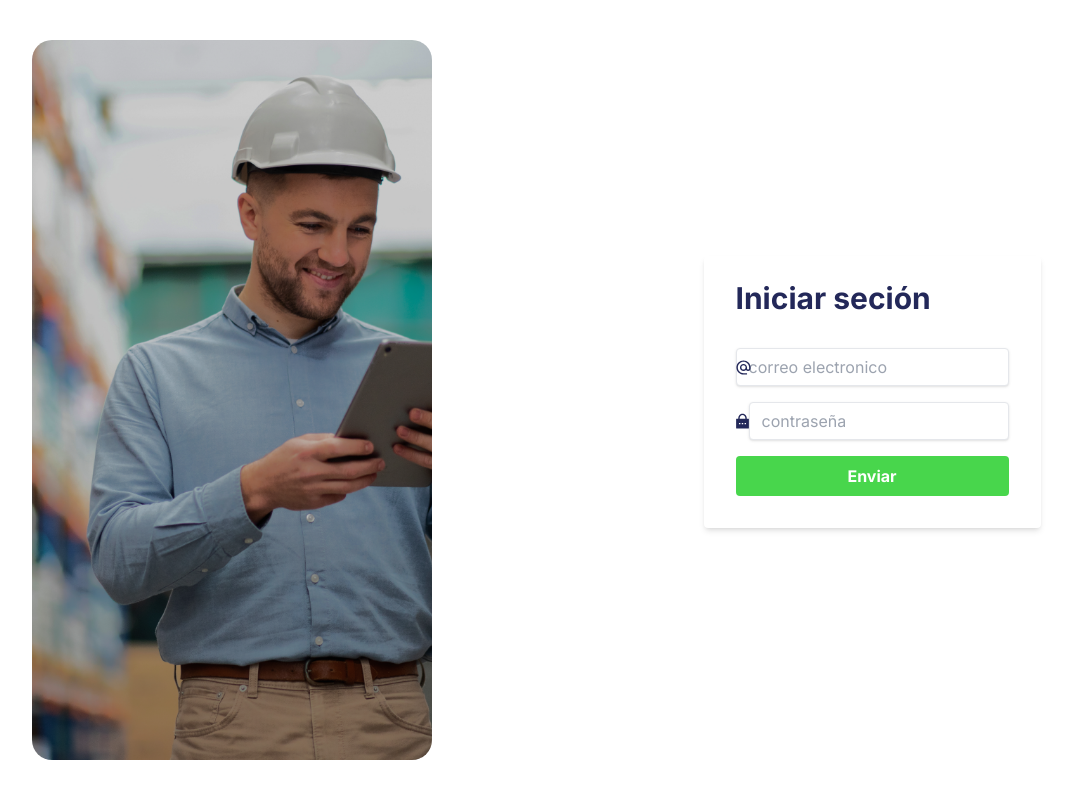
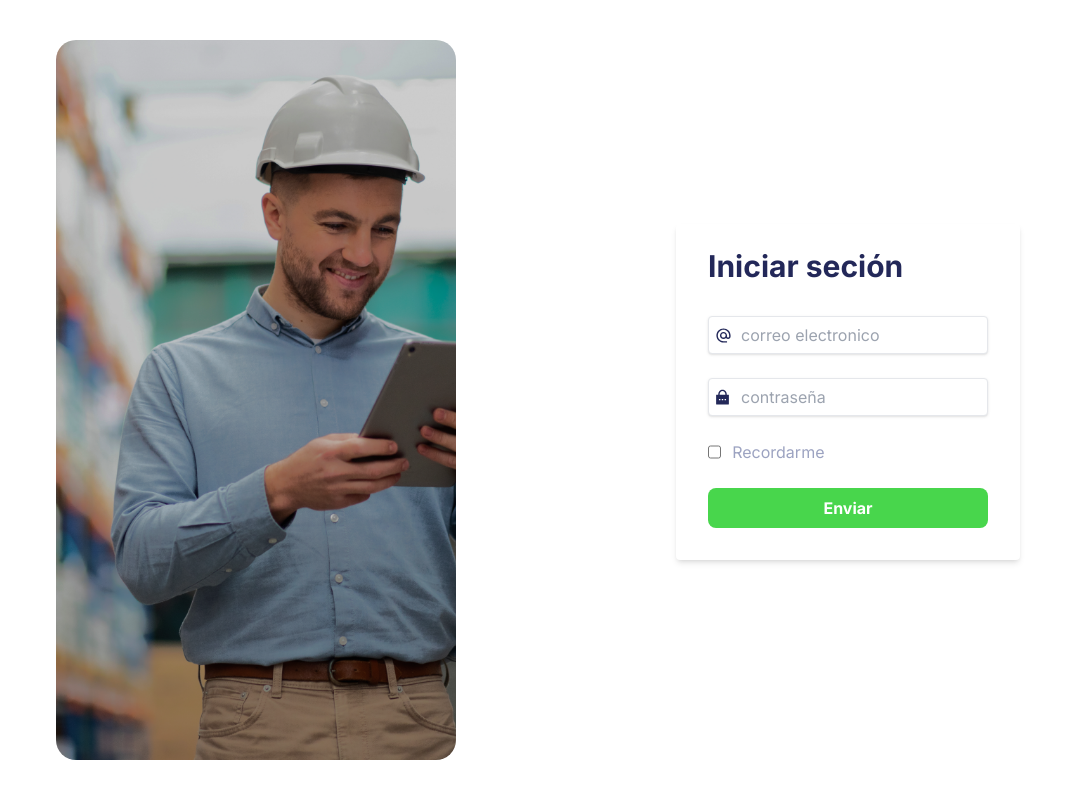
Before and after one commit to sebasmayor06/pulso_dex_2.0, a Next.js app: page /sign-in in a window 1280 px wide. Shown: the whole page, without its empty margins (88-1159 px from the left). Built offline with nearby package versions, Linux system fonts and the light colour scheme; what tailwindcss-animated would draw is missing.

Commit message:
diseño del sign-in terminado

```diff
--- a/src/app/(auth)/sign-in/page.jsx
+++ b/src/app/(auth)/sign-in/page.jsx
@@ -21,9 +21,9 @@ export default function SignInPage() {
 
   return (
     <div className="flex justify-center items-center h-screen">
-      <div className="grid grid-cols-2 gap-40 h-full">
+      <div className="grid grid-cols-2 gap-28 h-full">
         <div>
-          <div className="flex justify-center w-[30rem] h-full p-10 ">
+          <div className="flex justify-center md:w-[30rem] xl:w-[40rem]  h-full p-10 ">
             <Image
               src="/sign/sign-in.png"
               alt="Imagen de desarrollo"
@@ -42,8 +42,8 @@ export default function SignInPage() {
               Iniciar seción
             </h1>
 
-            <div className="mb-4 flex items-center">
-              <div className="absolute" dangerouslySetInnerHTML={{ __html: Gmail }} />
+            <div className="mb-6 flex items-center">
+              <div className="absolute pl-2" dangerouslySetInnerHTML={{ __html: Gmail }} />
               <input
                 type="email"
                 id="email"
@@ -51,11 +51,11 @@ export default function SignInPage() {
                 value={email}
                 onChange={(e) => setEmail(e.target.value)}
                 required
-                className="shadow appearance-none border rounded w-full py-2 px-3 text-gray-700 leading-tight focus:outline-none focus:shadow-outline"
+                className="shadow appearance-none border rounded w-full py-2 px-3 text-gray-700 leading-tight focus:outline-none focus:shadow-outline pl-8"
               />
             </div>
-            <div className="mb-4 flex items-center">
-              <div className="" dangerouslySetInnerHTML={{ __html: Password }} />
+            <div className="mb-6 flex items-center">
+              <div className="absolute pl-2" dangerouslySetInnerHTML={{ __html: Password }} />
               <input
                 type="text"
                 id="password"
@@ -63,13 +63,17 @@ export default function SignInPage() {
                 value={password}
                 onChange={(e) => setPassword(e.target.value)}
                 required
-                className="shadow appearance-none border rounded w-full py-2 px-3 text-gray-700 leading-tight focus:outline-none focus:shadow-outline"
+                className="shadow appearance-none border rounded w-full py-2 px-3 text-gray-700 leading-tight focus:outline-none focus:shadow-outline pl-8"
               />
+            </div>
+            <div className="flex mb-6 ">
+              <input type="checkbox" name=""  placeholder="recordarme"  id="" />
+              <h3 className="text-[#9CA3C1] pl-[.7rem]">Recordarme</h3>
             </div>
             <div className="flex items-center justify-between">
               <button
                 type="submit"
-                className="bg-[#48D64C] hover:bg-[#2d8830] text-white font-bold py-2 px-4 rounded focus:outline-none focus:shadow-outline w-full"
+                className="bg-[#48D64C] hover:bg-[#2d8830] text-white font-bold py-2 px-4 rounded-lg focus:outline-none focus:shadow-outline w-full"
               >
                 Enviar
               </button>
```
